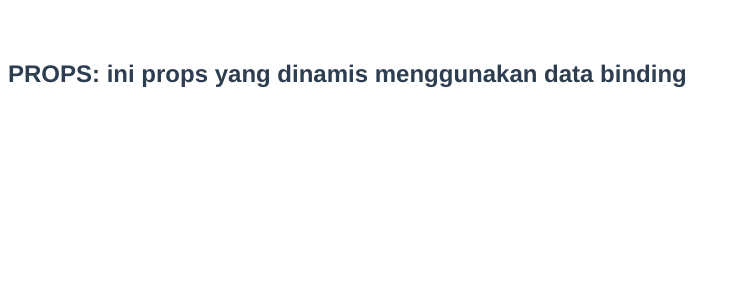
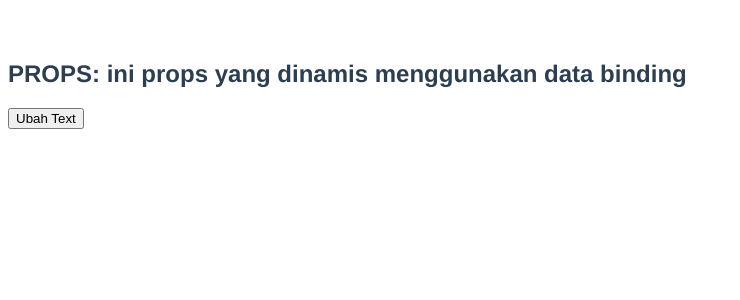
Before and after one commit to nentinur/belajar-vue-js, a Vue app: page / in a window 1280 px wide. Shown: the top 300 px of the page, without its empty margins (0-740 px from the left). Built offline with nearby package versions, Linux system fonts and the light colour scheme.

Commit message:
#9 Custom Events

```diff
--- a/src/App.vue
+++ b/src/App.vue
@@ -1,7 +1,8 @@
 <template>
-  <!-- menampilkan isi dari component Header -->
-  <!-- mengirimkan props dari App.vue ke Header.vue -->
-  <Header :text="text" />
+  <!-- PROPS - gunakan untuk mengirimkan data dari komponen induk ke komponen anak -->
+  <!-- CUSTOM EVENT - gigunakan untuk mengirimkan data dari komponen anak ke komponen induk -->
+
+  <Header @changeTitle="ubahText" :text="text" />
 </template>
 
 <script>
@@ -11,13 +12,18 @@ export default {
   name: 'App',
   // jangan lupa ditulis disini jika mau digunakan
   components: {
-    Header
+    Header,
   },
   data() {
     return {
       text: "ini props yang dinamis menggunakan data binding",
     };
   },
+  methods: {
+    ubahText(newText) {
+      this.text = newText
+    }
+  }
 };
 </script>
 
--- a/src/components/Header.vue
+++ b/src/components/Header.vue
@@ -2,13 +2,24 @@
 <template>
     <!-- menampilkan props -->
     <h2>PROPS: {{ text }}</h2>
+    <button @click="changeText">Ubah Text</button>
 </template>
 
 <script>
 export default {
     name: "Header",
     // menangkap props dari App.vue
-    props:["text"],
+    props: ["text"],
+    data() {
+        return {
+            newText:"ini text dari header.vue"
+        }
+    },
+    methods: {
+        changeText() {
+            this.$emit("changeTitle", this.newText)
+        }
+    }
 }
 </script>
 
```
